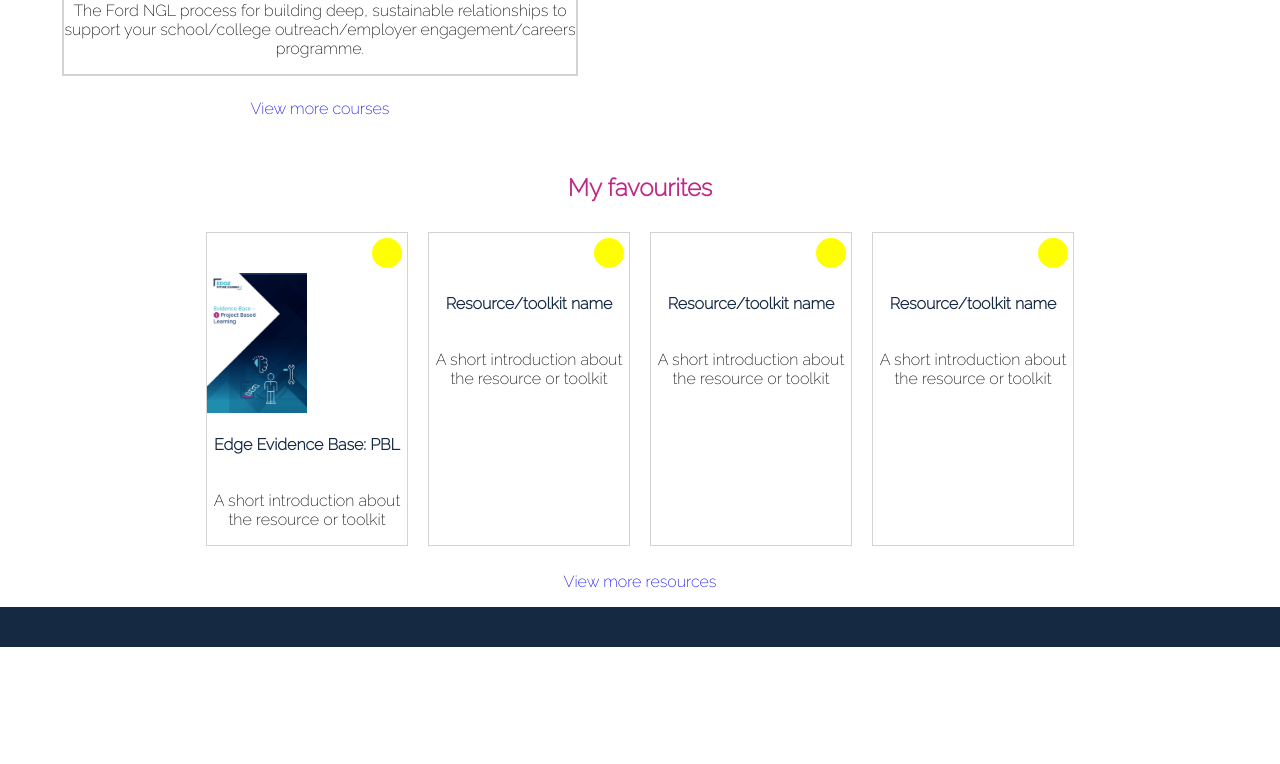
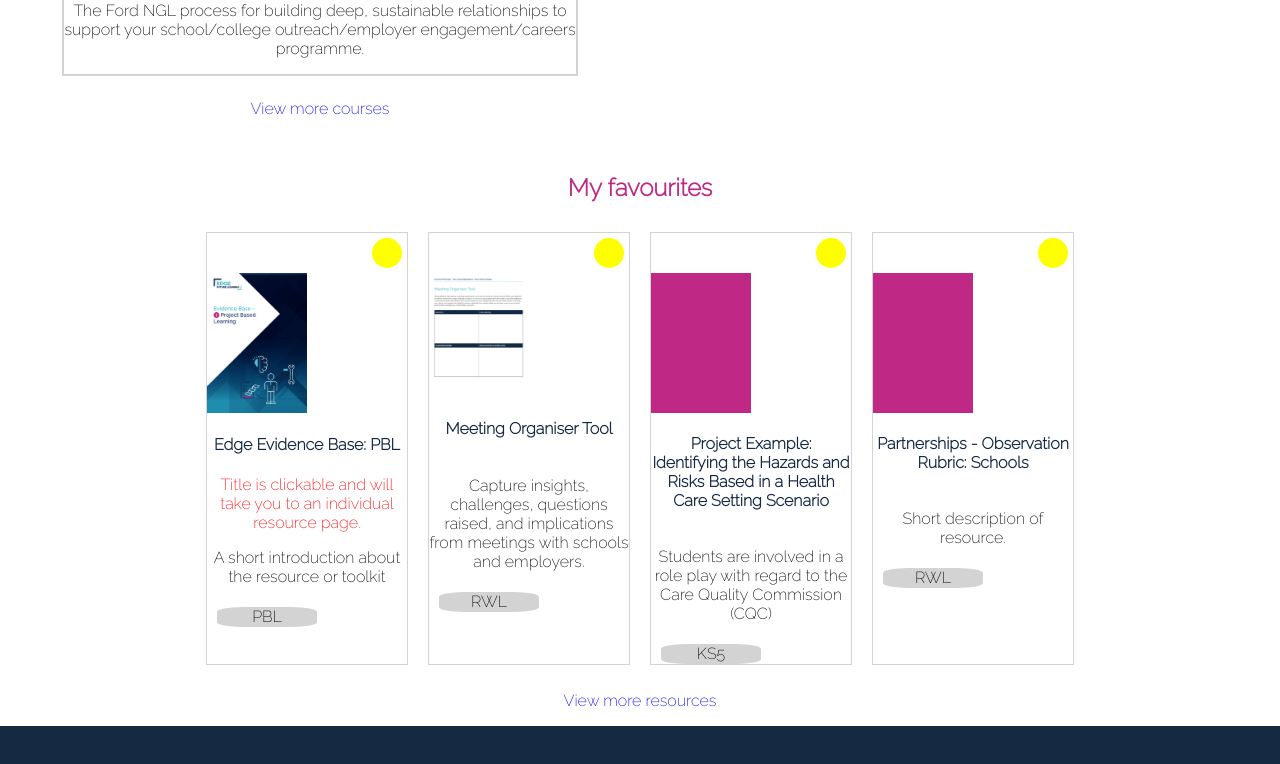
Before and after one commit to alliedelano/efl-lj-mockup, a React (Create React App) app: page / in a window 1280 px wide. Shown: the part 718-1482 px from the top of the page. Before the commit the page ends 1365 px from the top, so only its background shows below. Built offline with nearby package versions, Linux system fonts and the light colour scheme.

Commit message:
updates placeholders for resource images and video for session 1 of PBL 201

```diff
--- a/src/pages/DashboardPage/DashboardPage.jsx
+++ b/src/pages/DashboardPage/DashboardPage.jsx
@@ -3,6 +3,8 @@ import Header from '../../components/Header/Header'
 import FooterComp from '../../components/Footer/Footer';
 import './DashboardPage.css'
 import pbl_evidence from '../../images/pbl_evidence.png'
+import meeting_org_tool from '../../images/meeting_org_tool.png'
+
 
 
 export default function DashboardPage(){
@@ -64,23 +66,31 @@ export default function DashboardPage(){
                         <div className="favourite">
                             <div className="fav-icon"></div>
                             <img className="resource-thumbnail" alt='pbl evidence' src={pbl_evidence}/>
-                                <a href="/resources/pbl-evidence-resource"><h4>Edge Evidence Base: PBL</h4></a>
-                                <p>A short introduction about the resource or toolkit</p>
+                            <a href="/resources/pbl-evidence-resource"><h4>Edge Evidence Base: PBL</h4></a>
+                            <span className="question">Title is clickable and will take you to an individual resource page.</span>
+                            <p>A short introduction about the resource or toolkit</p>
+                            <div className="resource-filter-tag">PBL</div>
                         </div>
                         <div className="favourite">
                             <div className="fav-icon"></div>
-                            <h4>Resource/toolkit name</h4>
-                            <p>A short introduction about the resource or toolkit</p>
+                            <img className="resource-thumbnail" alt='meeting organisational tool' src={meeting_org_tool}/>
+                            <h4>Meeting Organiser Tool</h4>
+                            <p>Capture insights, challenges, questions raised, and implications from meetings with schools and employers.</p>
+                            <div className="resource-filter-tag">RWL</div>
                         </div>
                         <div className="favourite">
                             <div className="fav-icon"></div>
-                            <h4>Resource/toolkit name</h4>
-                            <p>A short introduction about the resource or toolkit</p>
+                            <div className="resource-thumbnail-placeholder"></div>
+                            <h4>Project Example: Identifying the Hazards and Risks Based in a Health Care Setting Scenario</h4>
+                            <p>Students are involved in a role play with regard to the Care Quality Commission (CQC)</p>
+                            <div className="resource-filter-tag">KS5</div>
                         </div>
                         <div className="favourite">
                             <div className="fav-icon"></div>
-                            <h4>Resource/toolkit name</h4>
-                            <p>A short introduction about the resource or toolkit</p>
+                            <div className="resource-thumbnail-placeholder"></div>
+                            <h4>Partnerships - Observation Rubric: Schools</h4>
+                            <p>Short description of resource.</p>
+                            <div className="resource-filter-tag">RWL</div>
                         </div>
                     </div>
                     <a href="/resources"><p>View more resources</p></a>
--- a/src/pages/OurTownUnit1Page/OurTownUnit1Page.jsx
+++ b/src/pages/OurTownUnit1Page/OurTownUnit1Page.jsx
@@ -38,21 +38,25 @@ export default function OurTownUnit1Page(){
                         <div className="related-resources">
                             <div className="resource-item">
                                 <div className="fav-icon"></div>
+                                <div className="resource-thumbnail-placeholder"></div>
                                 <h4>Session Plan: Project Launch</h4>
                                 <p>A sample 45-minute session to launch a project with students.</p>
                             </div>
                             <div className="resource-item">
                                 <div className="fav-icon-not"></div>
+                                <div className="resource-thumbnail-placeholder"></div>
                                 <h4>Case Studies & Changemaker Stories</h4>
                                 <p>Inspiring projects from young changemakers around the world.</p>
                             </div>
                             <div className="resource-item">
                                 <div className="fav-icon"></div>
+                                <div className="resource-thumbnail-placeholder"></div>
                                 <h4>Session Plan: Interests, Values, & Team Building</h4>
                                 <p>A sample 50-minute session through which students reflect on their interests and values, understand the strengths and skills they can all bring to the project, and collaboratively develop a charter to guide how they'll work together across the project.</p>
                             </div>
                             <div className="resource-item">
                                 <div className="fav-icon"></div>
+                                <div className="resource-thumbnail-placeholder"></div>
                                 <h4>Community Advocate Prompts</h4>
                                 <p>Prompts for young people who notice local or global problems and decide to become part of the solution. Prompts include people, places, planet, and new product/service/project.</p>
                             </div>
--- a/src/pages/OurTownUnit2Page/OurTownUnit2Page.jsx
+++ b/src/pages/OurTownUnit2Page/OurTownUnit2Page.jsx
@@ -38,21 +38,25 @@ export default function OurTownUnit2Page(){
                         <div className="related-resources">
                             <div className="resource-item">
                                 <div className="fav-icon"></div>
+                                <div className="resource-thumbnail-placeholder"></div>
                                 <h4>Session Plan: Reflecting On Our Community</h4>
                                 <p>A sample 55-minute session through which students seek to develop a deeper understanding of their community.</p>
                             </div>
                             <div className="resource-item">
                                 <div className="fav-icon-not"></div>
+                                <div className="resource-thumbnail-placeholder"></div>
                                 <h4>Session Plan: Developing Initial Ideas</h4>
                                 <p>A sample 50-minute session which prompts students to develop initial ideas for their project and groups develop vision statement(s) of what they'd like to achieve.</p>
                             </div>
                             <div className="resource-item">
                                 <div className="fav-icon"></div>
+                                <div className="resource-thumbnail-placeholder"></div>
                                 <h4>Session Plan: Creating Driving Questions</h4>
                                 <p>A sample 35-minute session that supports students to develop 2-3 possible driving questions to answer through the project.</p>
                             </div>
                             <div className="resource-item">
                                 <div className="fav-icon"></div>
+                                <div className="resource-thumbnail-placeholder"></div>
                                 <h4>Session Plan: What is a Stakeholder?</h4>
                                 <p>A sample 45-minute session through which students understand why community engagement is important for the project and what a stakeholder is.</p>
                             </div>
--- a/src/pages/PartnershipsUnit1Page/PartnershipsUnit1Page.jsx
+++ b/src/pages/PartnershipsUnit1Page/PartnershipsUnit1Page.jsx
@@ -109,6 +109,7 @@ export default function PartnershipsUnit1Page(){
                         <div className="related-resources">
                             <div className="resource-item">
                                 <div className="fav-icon"></div>
+                                <div className="resource-thumbnail-placeholder"></div>
                                 <h4>Powerful Partnerships - Unit 1: Assessing Readiness - Part 1: Overview</h4>
                                 <p>A short introduction about the resource or toolkit</p>
                             </div>
--- a/src/pages/ResourcesPage/ResourcesPage.css
+++ b/src/pages/ResourcesPage/ResourcesPage.css
@@ -18,6 +18,7 @@
 .resource-content-container {
     display: flex;
     flex-direction: row;
+    margin-left: 2vw;
 }
 
 .resource-filters {
```
Also changed, not shown: src/pages/PBL201Session1Page/PBL201Session1Page.jsx (+12 -1 lines), src/pages/ResourcesPage/ResourcesPage.jsx (+11 -0 lines).
